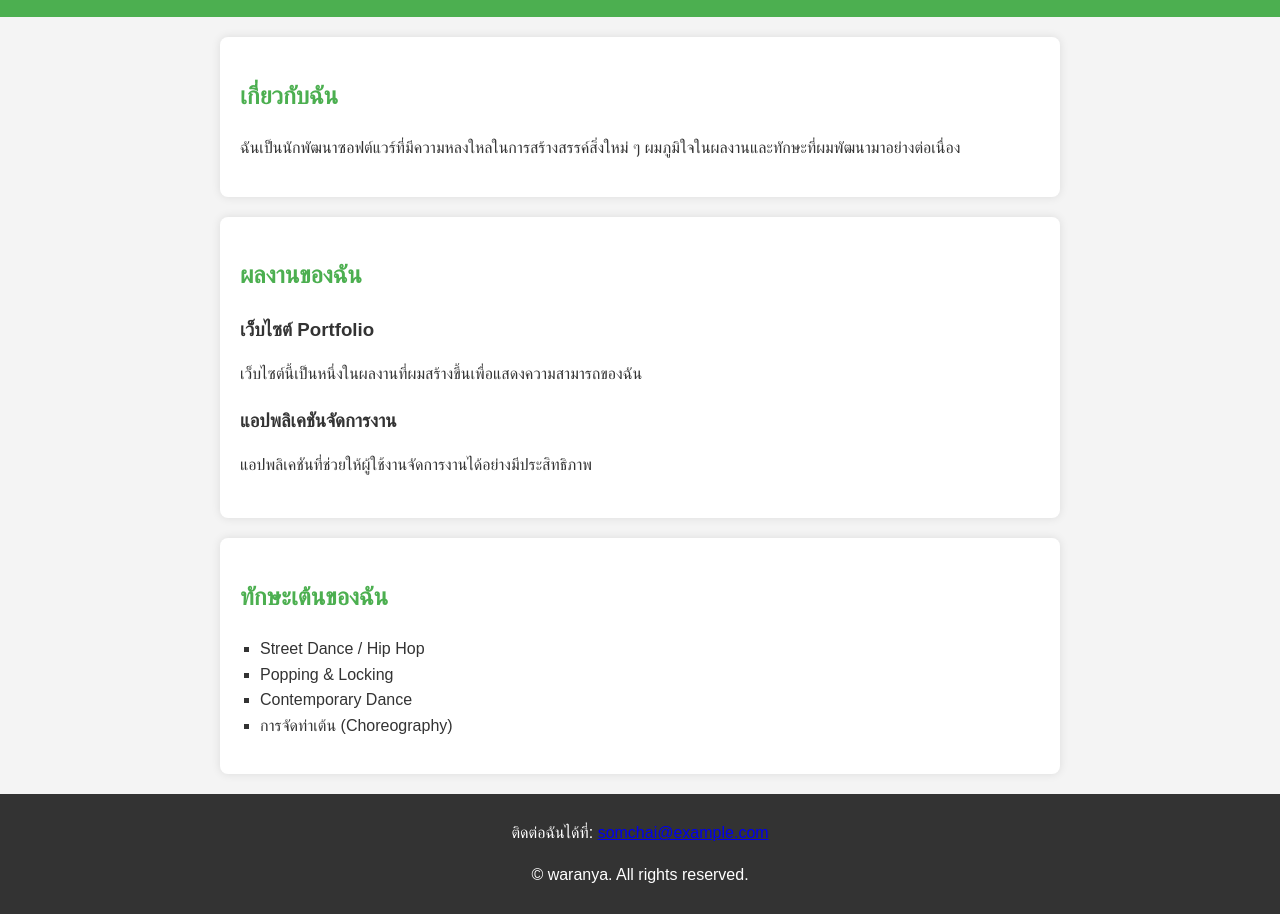
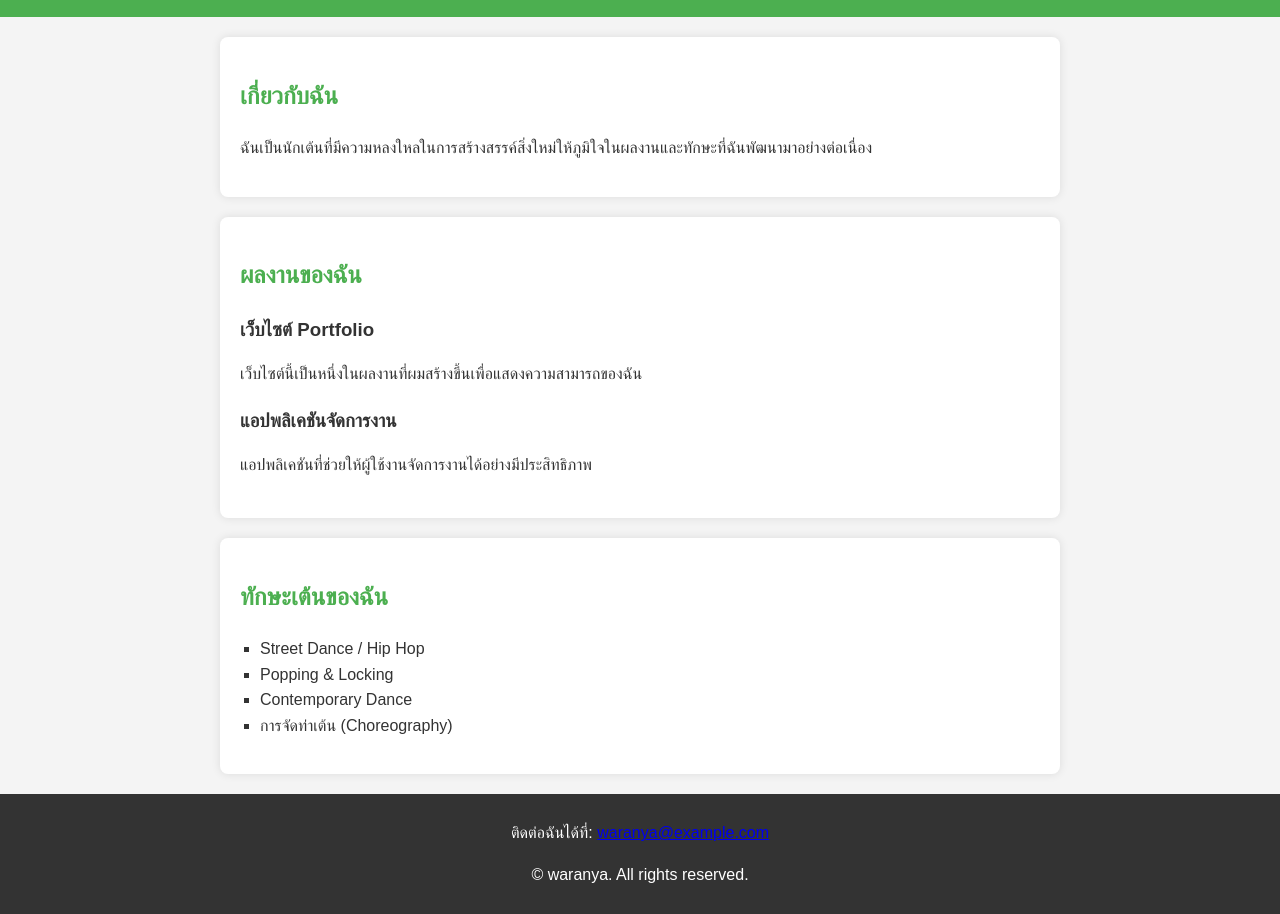
Before and after one commit to wunsen35/waranya35, a plain HTML site: page index.html in a window 1280 px wide. Shown: the part 105-1019 px from the top of the page. Drawn offline with Linux system fonts and the light colour scheme.

Commit message:
Update index.html

```diff
--- a/index.html
+++ b/index.html
@@ -3,8 +3,8 @@
 <head>
     <meta charset="UTF-8">
     <meta name="viewport" content="width=device-width, initial-scale=1.0">
-    <meta name="description" content="เว็บไซต์แสดงผลงานและทักษะของ Somchai">
-    <title>ความภาคภูมิใจของ SOMCHAI</title>
+    <meta name="description" content="เว็บไซต์แสดงผลงานและทักษะของ waranya">
+    <title>ความภาคภูมิใจของ waranya</title>
     <link rel="stylesheet" href="style.css">
 </head>
 <body>
@@ -15,7 +15,7 @@
 
     <section id="about">
         <h2>เกี่ยวกับฉัน</h2>
-        <p>ฉันเป็นนักพัฒนาซอฟต์แวร์ที่มีความหลงใหลในการสร้างสรรค์สิ่งใหม่ ๆ ผมภูมิใจในผลงานและทักษะที่ผมพัฒนามาอย่างต่อเนื่อง</p>
+        <p>ฉันเป็นนักเต้นที่มีความหลงใหลในการสร้างสรรค์สิ่งใหม่ให้ภูมิใจในผลงานและทักษะที่ฉันพัฒนามาอย่างต่อเนื่อง</p>
     </section>
 
     <section id="projects">
@@ -41,7 +41,7 @@
     </section>
 
     <footer>
-        <p>ติดต่อฉันได้ที่: <a href="mailto:somchai@example.com">somchai@example.com</a></p>
+        <p>ติดต่อฉันได้ที่: <a href="mailto:waranya@example.com">waranya@example.com</a></p>
         <p>&copy; <span id="year"></span> waranya. All rights reserved.</p>
     </footer>
 
```
